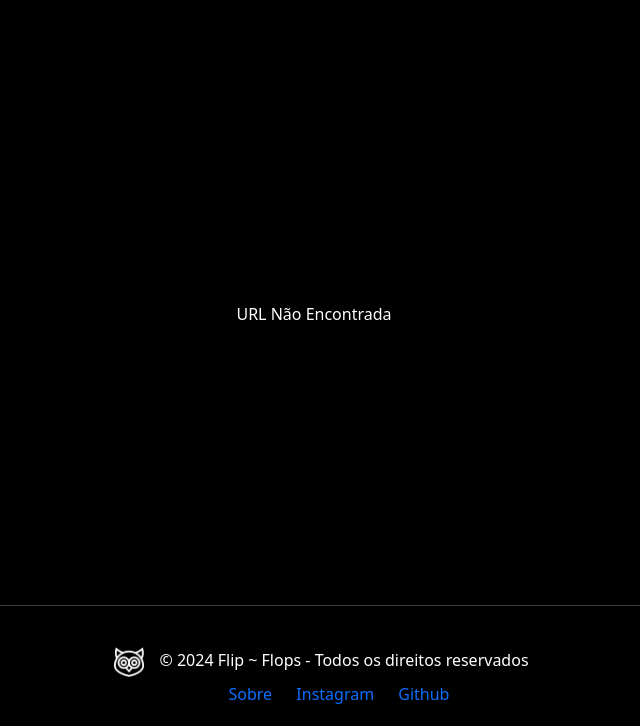
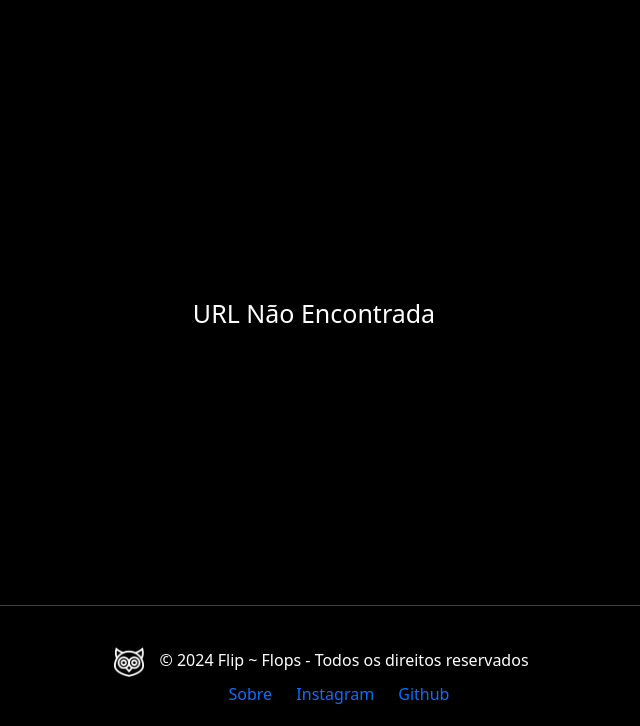
Before and after one commit to 1uccas/my-blog, a PHP site: page /src/pages/not-found.html in a window 1280 px wide. Shown: the part 74-800 px from the top of the page, without its empty margins (326-966 px from the left). Run offline with PHP 8.4, Linux system fonts and the light colour scheme.

Commit message:
style(not-found) ~ style .label_404

```diff
--- a/src/styles/not-found.css
+++ b/src/styles/not-found.css
@@ -16,3 +16,6 @@ body{
     background-color: black;
     color: white;
 }
+.label_404{
+    font-size: 25px;
+}
```
